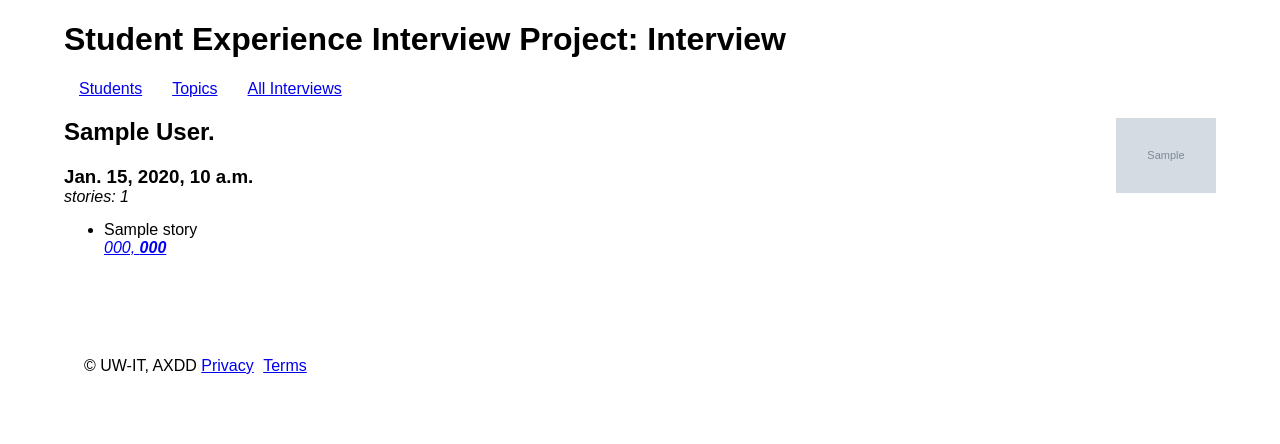
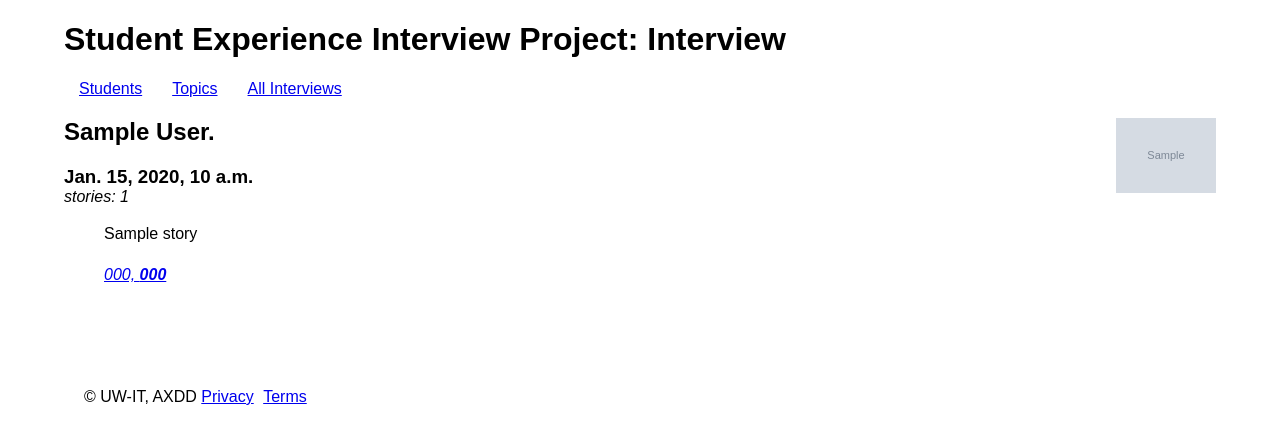
Before and after one commit to uw-it-aca/interview-db, a Django app: template interview_db/templates/interview.html in a window 1280 px wide. Shown: the top 444 px of the page. Run offline with Django 3.2, Linux system fonts and the light colour scheme; the template is opened without the code that fills it: most values are stand-ins (such as "Sample title", 1, 10 or a date in 2020); grey boxes marked "Sample" are stand-in pictures; style sheets or scripts are compiled from the project's sources; some libraries are stand-ins or nearby versions.

Commit message:
making interviews a bit easier to read

```diff
--- a/interview_db/static/interview_db/css/critical.scss
+++ b/interview_db/static/interview_db/css/critical.scss
@@ -63,6 +63,9 @@ a.idb-list-container {
 
 .idb-story-container {
     margin: 15px 125px 45px 0;
+    line-height:1.6;
+    max-width: 750px;
+    list-style-type: none;
     }
 
 .idb-footer {
--- a/interview_db/templates/interview.html
+++ b/interview_db/templates/interview.html
@@ -16,9 +16,9 @@ Interview
             {% for story in interview.story_set.all %}
             <li class="idb-story-container">
                 {{story.story}}
-                {% for each in story.coding_set.all %}<br/><em>
-                <a href="{{ each.code.get_absolute_url }}" title="All stories tagged: {{ each.code }}">{{ each.code }}, <strong>{{ each.subcode}}</strong></a></em>
-                {% endfor %}
+                <p>{% for each in story.coding_set.all %}<em>
+                <a href="{{ each.code.get_absolute_url }}" title="All stories tagged: {{ each.code }}">{{ each.code }}, <strong>{{ each.subcode}}</strong></a></em><br/>
+                {% endfor %}  </p>
             </li>
             {% endfor %}
         </ul>
--- a/interview_db/templates/interviews.html
+++ b/interview_db/templates/interviews.html
@@ -14,9 +14,9 @@
             {% for story in interview.story_set.all %}
             <li class="idb-story-container">
                 {{story.story}}
-                {% for each in story.coding_set.all %}<br/><em>
-                <a href="{{ each.code.get_absolute_url }}" title="All stories tagged: {{ each.code }}">{{ each.code }}, <strong>{{ each.subcode}}</strong></a></em>
-                {% endfor %}
+                <p>{% for each in story.coding_set.all %}<em>
+                <a href="{{ each.code.get_absolute_url }}" title="All stories tagged: {{ each.code }}">{{ each.code }}, <strong>{{ each.subcode}}</strong></a></em><br/>
+                {% endfor %} </p>
             </li>
             {% endfor %}
         </ul>
```
